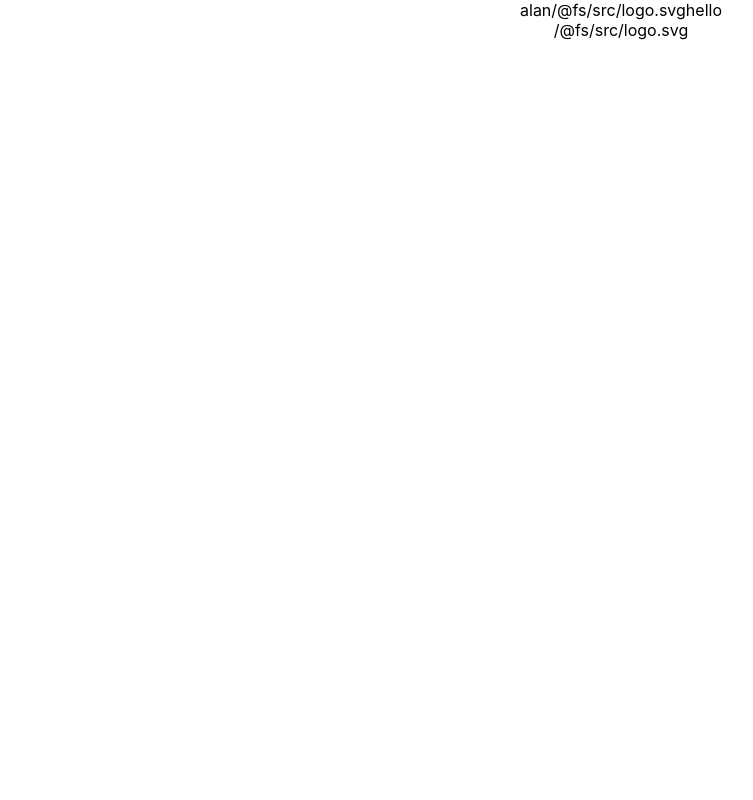
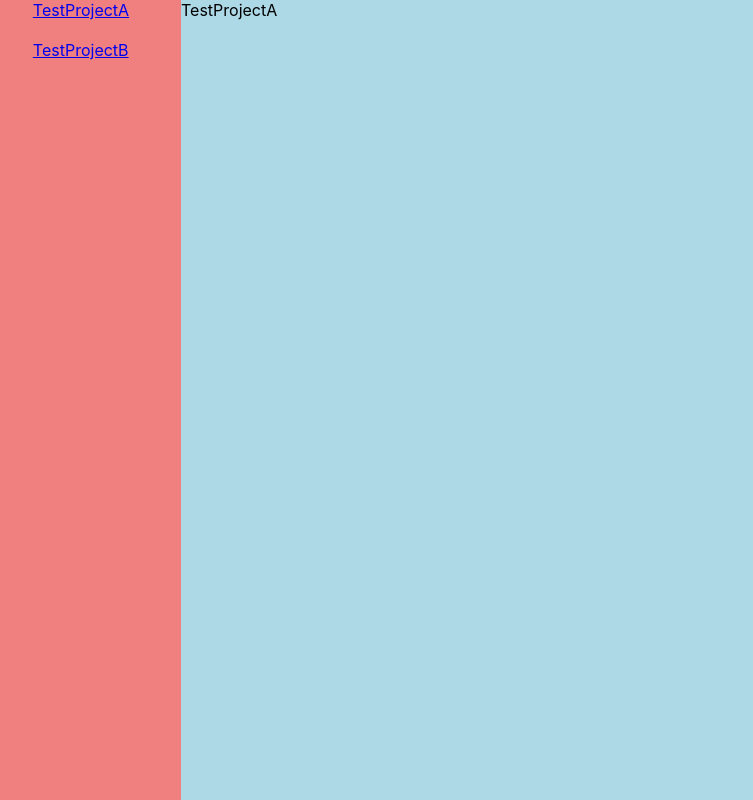
Before and after one commit to alancurtis5000/test-everything-2, a React (Create React App) app: page / in a window 1280 px wide. Shown: the whole page, without its empty margins (19-772 px from the left). Built offline with nearby package versions, Linux system fonts and the light colour scheme.

Commit message:
added router basic routes

```diff
--- a/src/App.css
+++ /dev/null
@@ -1,38 +0,0 @@
-.App {
-  text-align: center;
-}
-
-.App-logo {
-  height: 40vmin;
-  pointer-events: none;
-}
-
-@media (prefers-reduced-motion: no-preference) {
-  .App-logo {
-    animation: App-logo-spin infinite 20s linear;
-  }
-}
-
-.App-header {
-  background-color: #282c34;
-  min-height: 100vh;
-  display: flex;
-  flex-direction: column;
-  align-items: center;
-  justify-content: center;
-  font-size: calc(10px + 2vmin);
-  color: white;
-}
-
-.App-link {
-  color: #61dafb;
-}
-
-@keyframes App-logo-spin {
-  from {
-    transform: rotate(0deg);
-  }
-  to {
-    transform: rotate(360deg);
-  }
-}
--- a/src/App.jsx
+++ b/src/App.jsx
@@ -1,13 +1,21 @@
-import logo from './logo.svg';
-import Alan from './test/alan';
-
-import './App.css';
+import { Route, Routes, NavLink } from 'react-router-dom';
+import './App.scss';
+import TestProjectA from './projects/test-project-a/test-project-a.app';
+import TestProjectB from './projects/test-project-b/test-project-b.app';
 
 function App() {
   return (
     <div className="App">
-      <Alan />
-      {logo}
+      <div className="sidebar">
+        <div className="grid">
+          <NavLink to="/">TestProjectA</NavLink>
+          <NavLink to="/TestProjectB">TestProjectB</NavLink>
+        </div>
+      </div>
+      <Routes>
+        <Route exact path="/" element={<TestProjectA />} />
+        <Route path="/TestProjectB" element={<TestProjectB />} />
+      </Routes>
     </div>
   );
 }
--- /dev/null
+++ b/src/App.scss
@@ -0,0 +1,15 @@
+.App {
+background-color: lightblue;
+height: 100vh;
+display:grid;
+grid-template-columns: 200px 1fr;
+.sidebar{
+  background-color: lightcoral;
+  .grid{
+      display: grid;
+      gap: 20px;
+      justify-content: center;
+      align-items: center;
+  }
+ }
+}
--- a/src/index.js
+++ b/src/index.js
@@ -3,10 +3,13 @@ import ReactDOM from 'react-dom';
 import './index.css';
 import App from './App';
 import reportWebVitals from './reportWebVitals';
+import { BrowserRouter } from 'react-router-dom';
 
 ReactDOM.render(
   <React.StrictMode>
-    <App />
+    <BrowserRouter>
+      <App />
+    </BrowserRouter>
   </React.StrictMode>,
   document.getElementById('root')
 );
--- /dev/null
+++ b/src/projects/test-project-a/test-project-a.app.jsx
@@ -0,0 +1,3 @@
+const TestProjectA = () => <div>TestProjectA</div>;
+
+export default TestProjectA;
--- /dev/null
+++ b/src/projects/test-project-b/test-project-b.app.jsx
@@ -0,0 +1,3 @@
+const TestProjectB = () => <div>TestProjectB</div>;
+
+export default TestProjectB;
--- a/src/test/alan.jsx
+++ /dev/null
@@ -1,13 +0,0 @@
-import logo from '../logo.svg';
-
-function Alan() {
-  return (
-    <div>
-      alan
-      {logo}
-      hello
-    </div>
-  );
-}
-
-export default Alan;
```
Also changed, not shown: package.json (+7 -0 lines), 2 other files (tests, documents, lock files or other folders).
